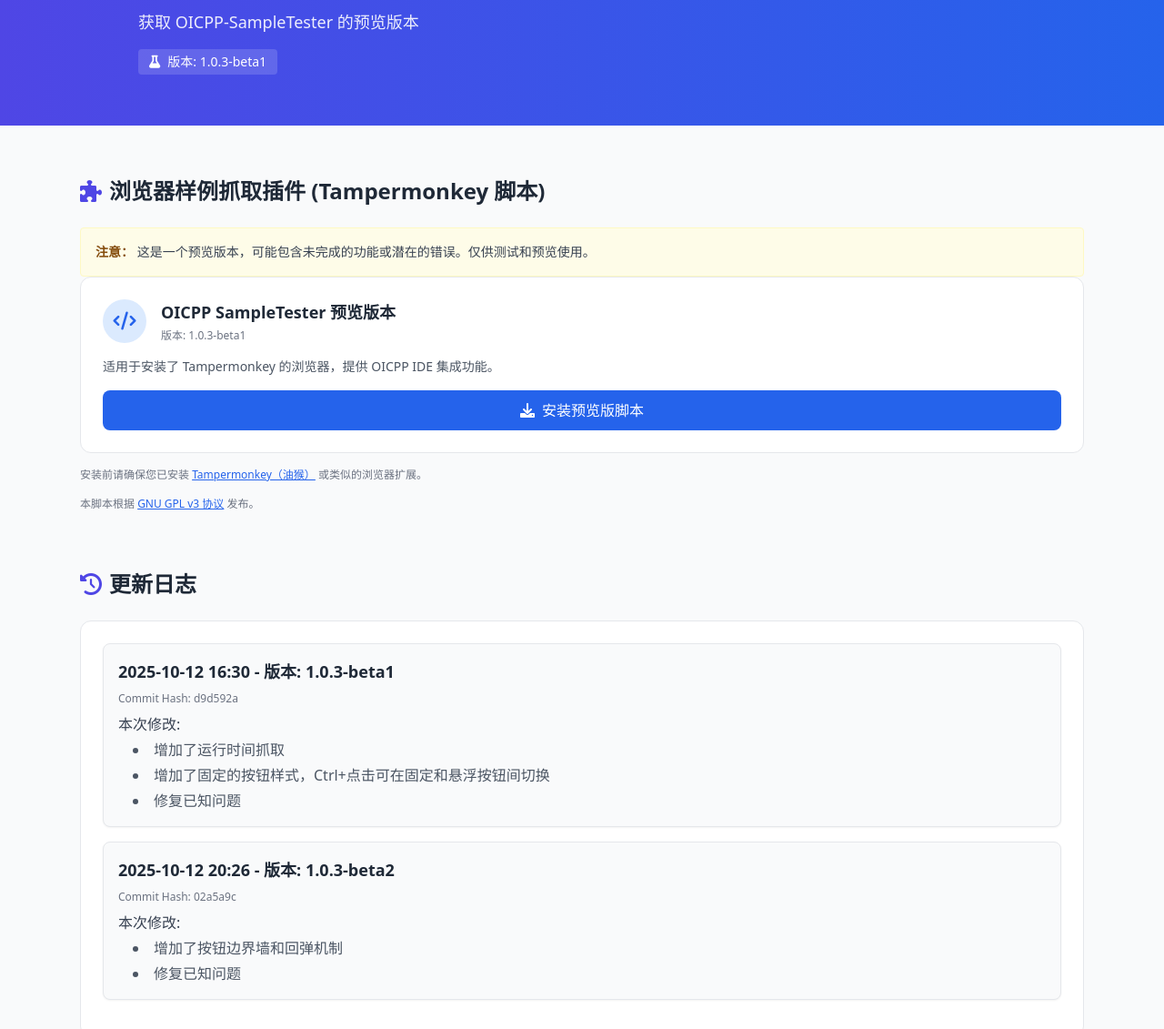
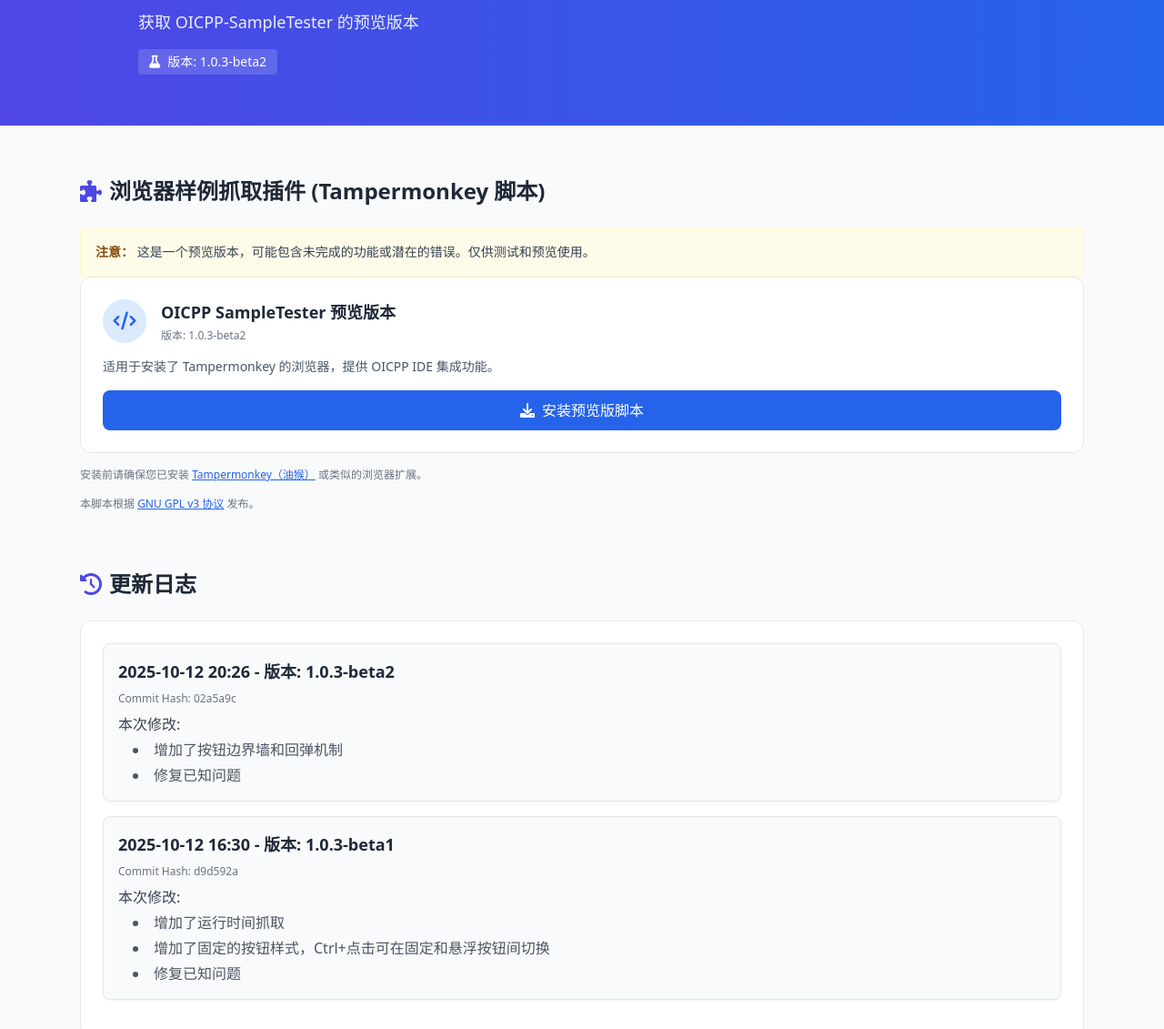
Before and after one commit to SuperUseryjh/sampleTester-perview, a plain HTML site: page index.html in a window 1280 px wide. Shown: the part 166-1297 px from the top of the page at 91% size. Drawn offline with nearby package versions, Linux system fonts and the light colour scheme.

Commit message:
Update index.html

```diff
--- a/index.html
+++ b/index.html
@@ -29,7 +29,7 @@
             <h1 class="text-4xl font-bold mb-4">预览版下载</h1>
             <p class="text-lg opacity-90">获取 OICPP-SampleTester 的预览版本</p>
             <div class="mt-4 text-sm space-x-4">
-                <span class="inline-flex items-center bg-white/15 rounded px-3 py-1"><i class="fas fa-flask mr-2"></i>版本: 1.0.3-beta1</span>
+                <span class="inline-flex items-center bg-white/15 rounded px-3 py-1"><i class="fas fa-flask mr-2"></i>版本: 1.0.3-beta2</span>
             </div>
         </div>
     </header>
@@ -46,7 +46,7 @@
                         <div class="w-12 h-12 rounded-full bg-blue-100 flex items-center justify-center mr-4"><i class="fas fa-code text-blue-600 text-xl"></i></div>
                         <div>
                             <h3 class="text-lg font-semibold">OICPP SampleTester 预览版本</h3>
-                            <p class="text-xs text-gray-500 mt-1">版本: 1.0.3-beta1</p>
+                            <p class="text-xs text-gray-500 mt-1">版本: 1.0.3-beta2</p>
                         </div>
                     </div>
                     <div class="text-sm text-gray-600 flex-1 mb-4">适用于安装了 Tampermonkey 的浏览器，提供 OICPP IDE 集成功能。</div>
@@ -80,22 +80,22 @@
     <script>
         const changeLogData = [
             {
+                ver: "1.0.3-beta2",
+                hash: "02a5a9c",
+                date: "2025-10-12 20:26",
+                "whats-changed": [
+                    "增加了按钮边界墙和回弹机制",
+                    "修复已知问题"
+                ],
+                issues: []
+            },
+            {
                 ver: "1.0.3-beta1",
                 hash: "d9d592a",
                 date: "2025-10-12 16:30",
                 "whats-changed": [
                     "增加了运行时间抓取",
                     "增加了固定的按钮样式，Ctrl+点击可在固定和悬浮按钮间切换",
-                    "修复已知问题"
-                ],
-                issues: []
-            },
-            {
-                ver: "1.0.3-beta2",
-                hash: "02a5a9c",
-                date: "2025-10-12 20:26",
-                "whats-changed": [
-                    "增加了按钮边界墙和回弹机制",
                     "修复已知问题"
                 ],
                 issues: []
```
